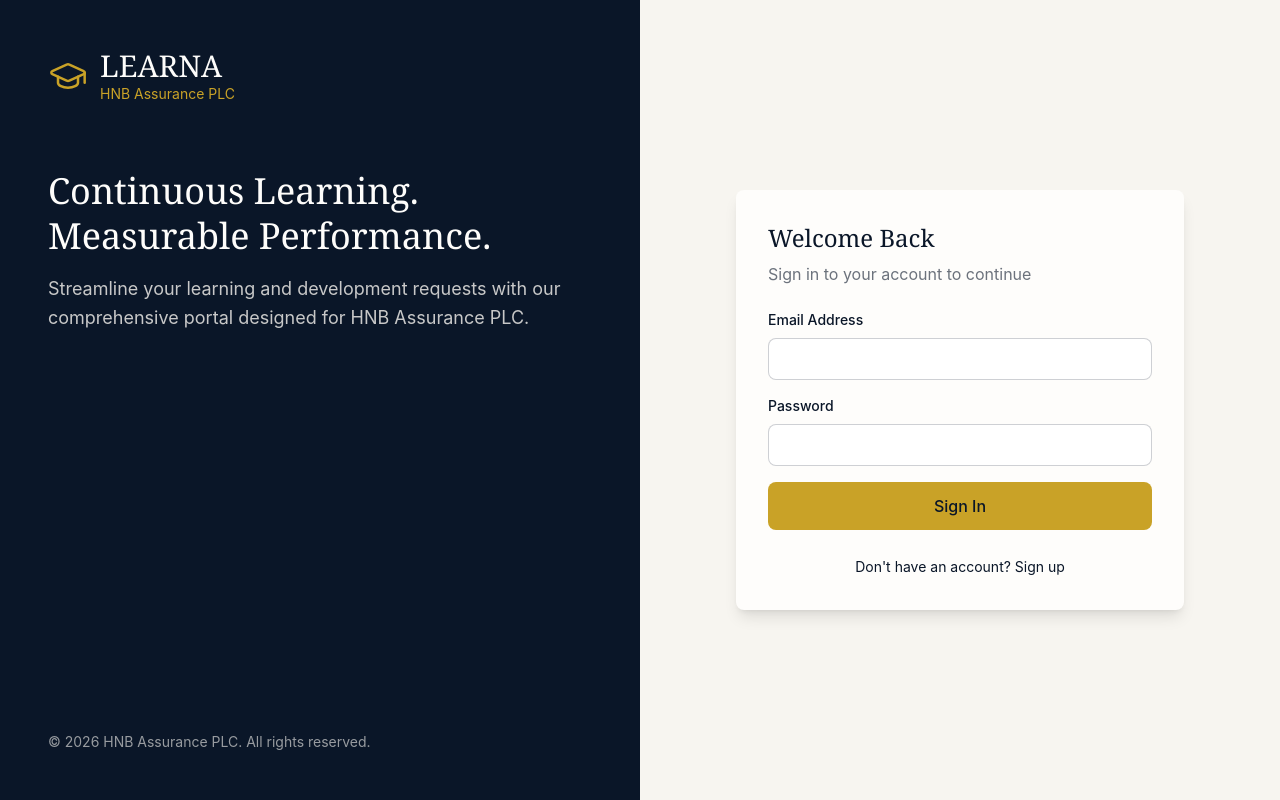
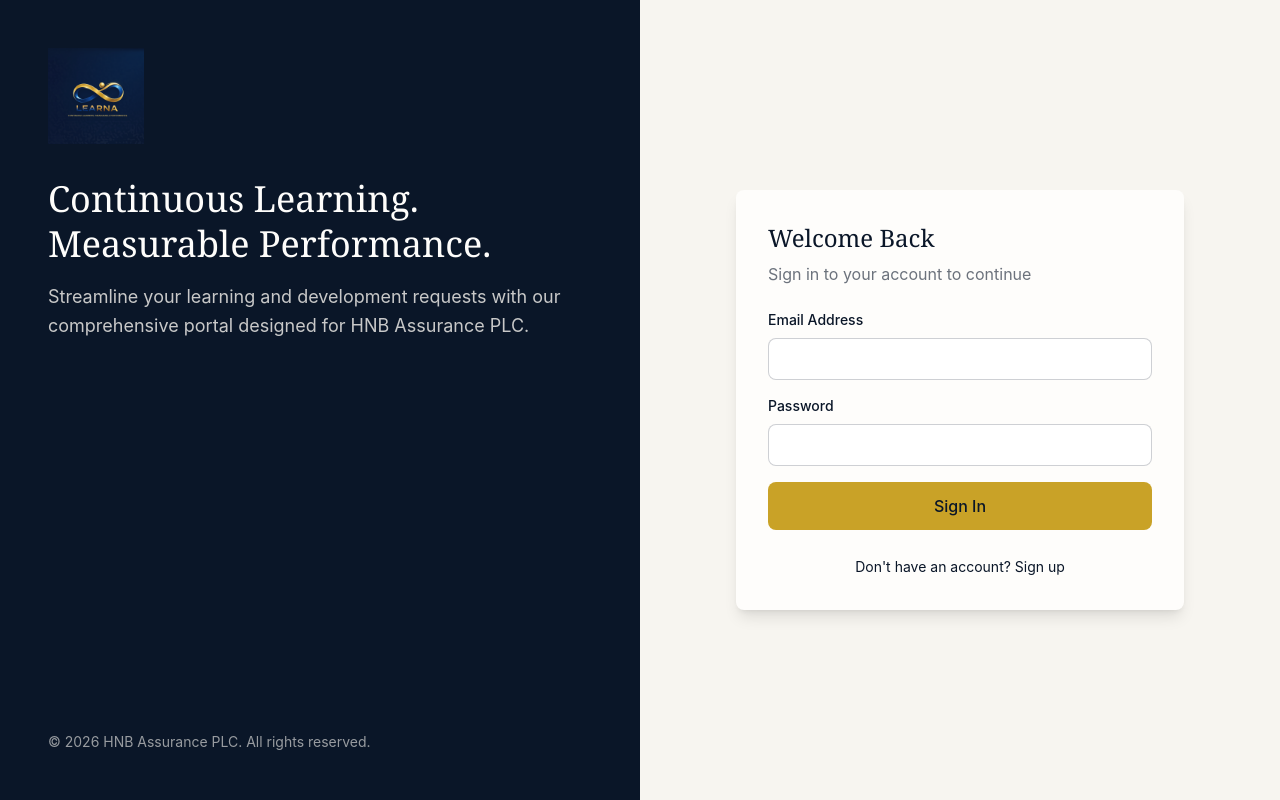
Before and after one commit to erawaki-learna/Learna, a React (Vite) app: page / in a window 1280 px wide. Built offline with nearby package versions, Linux system fonts and the light colour scheme.

Commit message:
add Learna logo to login page

```diff
--- a/src/pages/AuthPage.tsx
+++ b/src/pages/AuthPage.tsx
@@ -1,6 +1,5 @@
 import { useState } from 'react';
 import { useAuth } from '../contexts/AuthContext';
-import { GraduationCap } from 'lucide-react';
 
 export default function AuthPage() {
   const [isSignUp, setIsSignUp] = useState(false);
@@ -44,16 +43,18 @@ export default function AuthPage() {
 
   return (
     <div className="min-h-screen flex">
+      {/* Left Panel */}
       <div className="hidden lg:flex lg:w-1/2 bg-navy flex-col justify-between p-12">
         <div>
           <div className="flex items-center gap-3 mb-8">
-            <GraduationCap className="w-10 h-10 text-gold" strokeWidth={1.5} />
-            <div>
-              <h1 className="text-3xl font-serif text-white">LEARNA</h1>
-              <p className="text-gold text-sm">HNB Assurance PLC</p>
-            </div>
+            <img
+              src="/learna-logo.png"
+              alt="Learna"
+              className="w-24 h-24 object-contain"
+              style={{ mixBlendMode: 'screen' }}
+            />
           </div>
-          <div className="mt-16">
+          <div className="mt-8">
             <h2 className="text-4xl font-serif text-white leading-tight mb-4">
               Continuous Learning.<br />Measurable Performance.
             </h2>
@@ -67,11 +68,17 @@ export default function AuthPage() {
         </div>
       </div>
 
+      {/* Right Panel */}
       <div className="flex-1 bg-cream flex items-center justify-center p-8">
         <div className="w-full max-w-md">
-          <div className="lg:hidden flex items-center gap-2 justify-center mb-8">
-            <GraduationCap className="w-8 h-8 text-gold" strokeWidth={1.5} />
-            <h1 className="text-2xl font-serif text-navy">LEARNA</h1>
+
+          {/* Mobile logo */}
+          <div className="lg:hidden flex justify-center mb-8">
+            <img
+              src="/learna-logo.png"
+              alt="Learna"
+              className="w-32 h-32 object-contain"
+            />
           </div>
 
           <div className="bg-white rounded-lg shadow-lg p-8">
@@ -93,9 +100,7 @@ export default function AuthPage() {
             <form onSubmit={handleSubmit} className="space-y-4">
               {isSignUp && (
                 <div>
-                  <label className="block text-sm font-medium text-navy mb-2">
-                    Full Name
-                  </label>
+                  <label className="block text-sm font-medium text-navy mb-2">Full Name</label>
                   <input
                     type="text"
                     value={fullName}
@@ -108,9 +113,7 @@ export default function AuthPage() {
               )}
 
               <div>
-                <label className="block text-sm font-medium text-navy mb-2">
-                  Email Address
-                </label>
+                <label className="block text-sm font-medium text-navy mb-2">Email Address</label>
                 <input
                   type="email"
                   value={email}
@@ -122,9 +125,7 @@ export default function AuthPage() {
               </div>
 
               <div>
-                <label className="block text-sm font-medium text-navy mb-2">
-                  Password
-                </label>
+                <label className="block text-sm font-medium text-navy mb-2">Password</label>
                 <input
                   type="password"
                   value={password}
@@ -141,26 +142,17 @@ export default function AuthPage() {
                 disabled={loading}
                 className="w-full bg-gold hover:bg-gold/90 text-navy font-medium py-3 rounded-lg transition-colors disabled:opacity-50"
               >
-                {loading
-                  ? 'Please wait...'
-                  : isSignUp
-                  ? 'Create Account'
-                  : 'Sign In'}
+                {loading ? 'Please wait...' : isSignUp ? 'Create Account' : 'Sign In'}
               </button>
             </form>
 
             <div className="mt-6 text-center">
               <button
-                onClick={() => {
-                  setIsSignUp(!isSignUp);
-                  setError('');
-                }}
+                onClick={() => { setIsSignUp(!isSignUp); setError(''); }}
                 className="text-navy hover:text-gold transition-colors text-sm"
                 disabled={loading}
               >
-                {isSignUp
-                  ? 'Already have an account? Sign in'
-                  : "Don't have an account? Sign up"}
+                {isSignUp ? 'Already have an account? Sign in' : "Don't have an account? Sign up"}
               </button>
             </div>
           </div>
```
Also changed, not shown: public/learna-logo.png (added).
